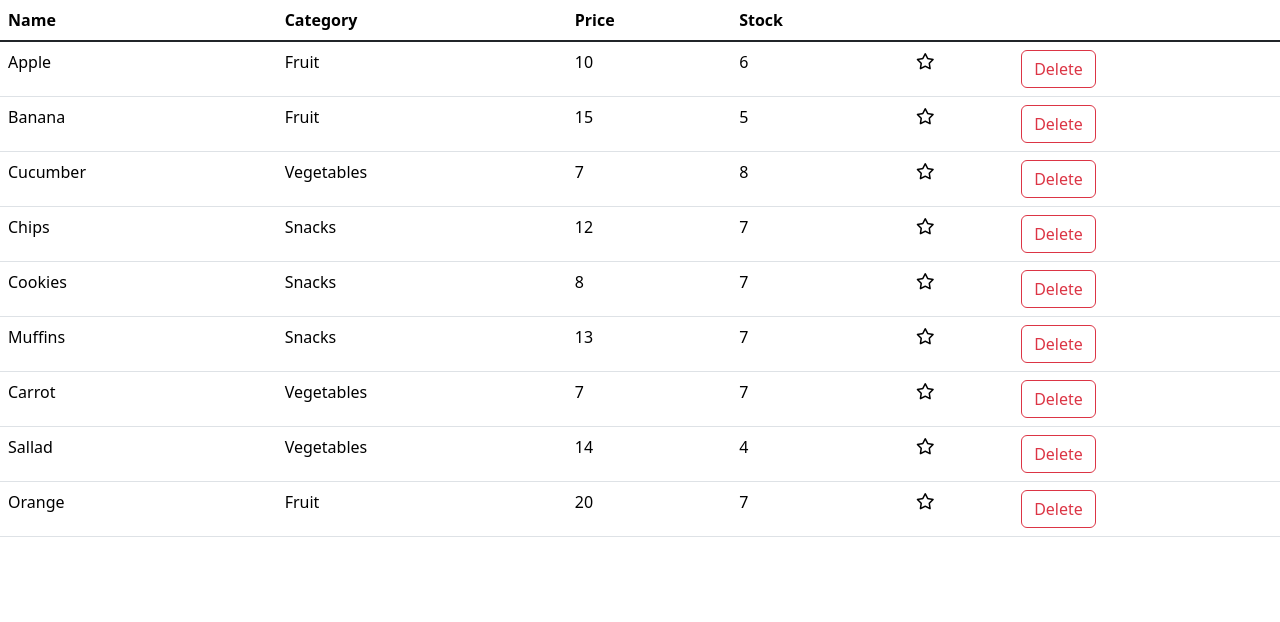
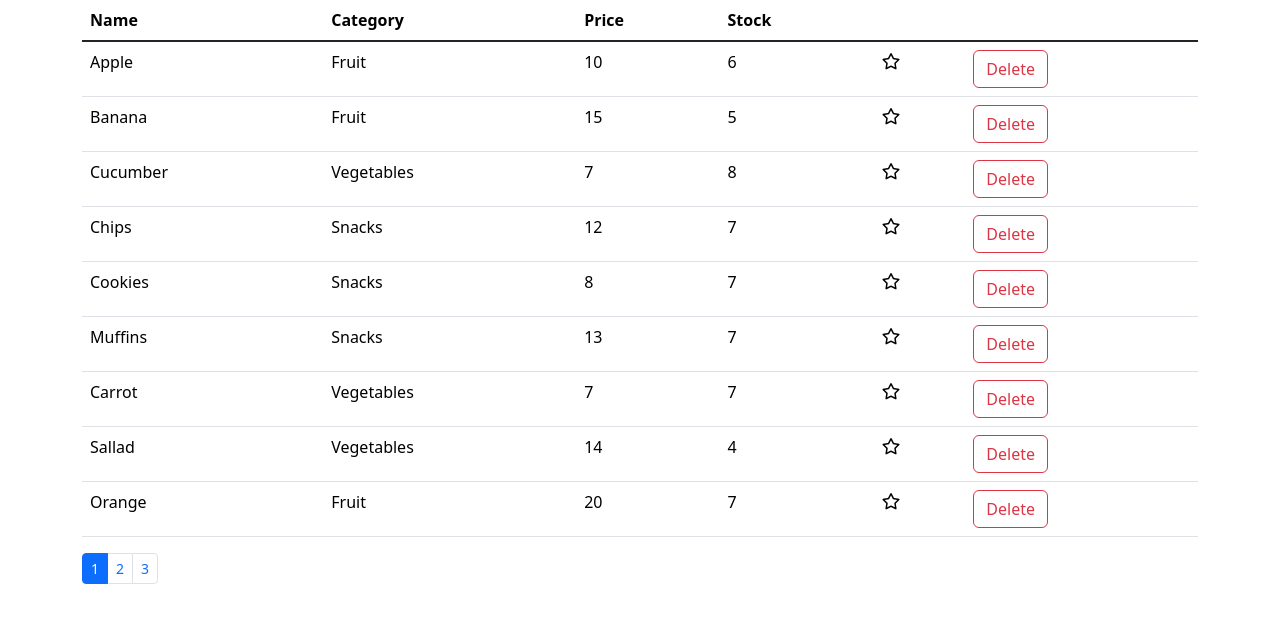
Before and after one commit to Socias93/foods, a React (Vite) app: page / in a window 1280 px wide. Shown: the top 622 px of the page. Built offline with nearby package versions, Linux system fonts and the light colour scheme.

Commit message:
added pagination component  without functionality

```diff
--- a/src/App.tsx
+++ b/src/App.tsx
@@ -2,6 +2,7 @@ import { useState } from "react";
 import "./App.css";
 import { deleteFood, getFoods } from "./services/fakeFoodService";
 import Favorite from "./components/Favorite";
+import Pagination from "./components/Pagination";
 
 function App() {
   const [foods, setFoods] = useState(getFoods());
@@ -24,6 +25,7 @@ function App() {
 
   return (
     <>
+      <div className="container">
         <table className="table">
           <thead>
             <tr>
@@ -55,6 +57,8 @@ function App() {
             ))}
           </tbody>
         </table>
+        <Pagination />
+      </div>
     </>
   );
 }
--- /dev/null
+++ b/src/components/Pagination.tsx
@@ -0,0 +1,25 @@
+function Pagination() {
+  return (
+    <nav aria-label="...">
+      <ul className="pagination pagination-sm">
+        <li className="page-item active">
+          <a className="page-link" aria-current="page">
+            1
+          </a>
+        </li>
+        <li className="page-item">
+          <a className="page-link" href="#">
+            2
+          </a>
+        </li>
+        <li className="page-item">
+          <a className="page-link" href="#">
+            3
+          </a>
+        </li>
+      </ul>
+    </nav>
+  );
+}
+
+export default Pagination;
```
Lines whose indentation alone changed are shown as unchanged.
